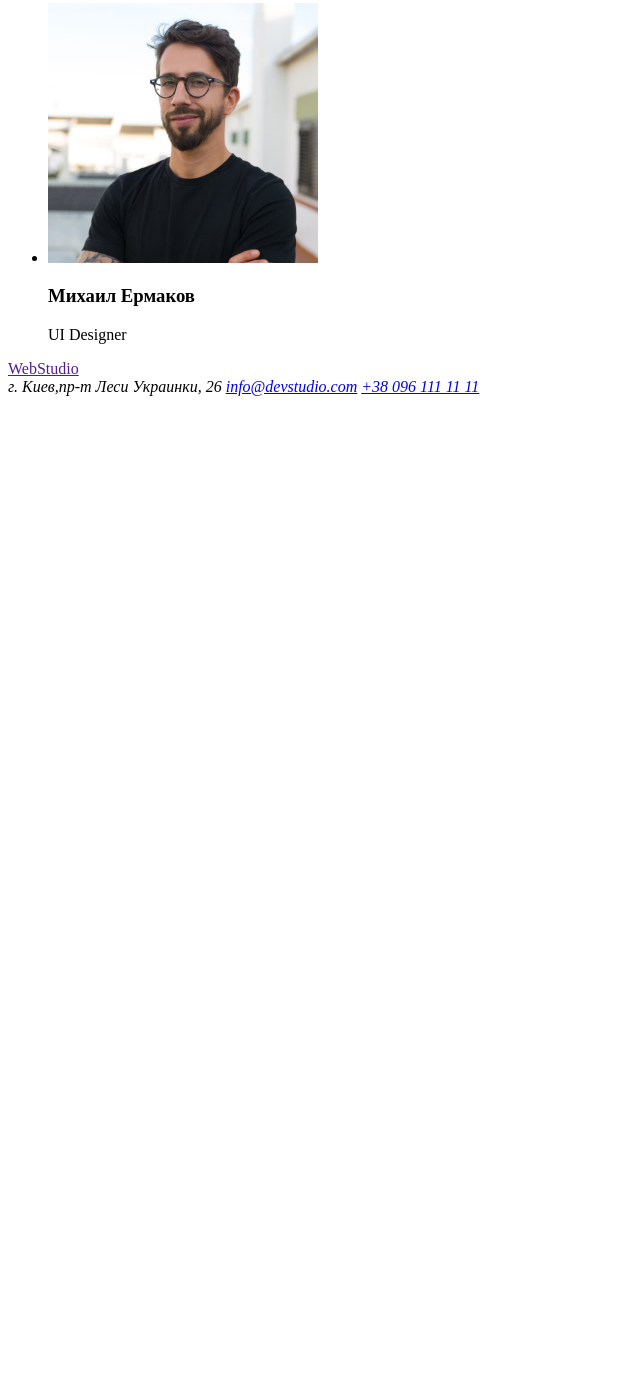
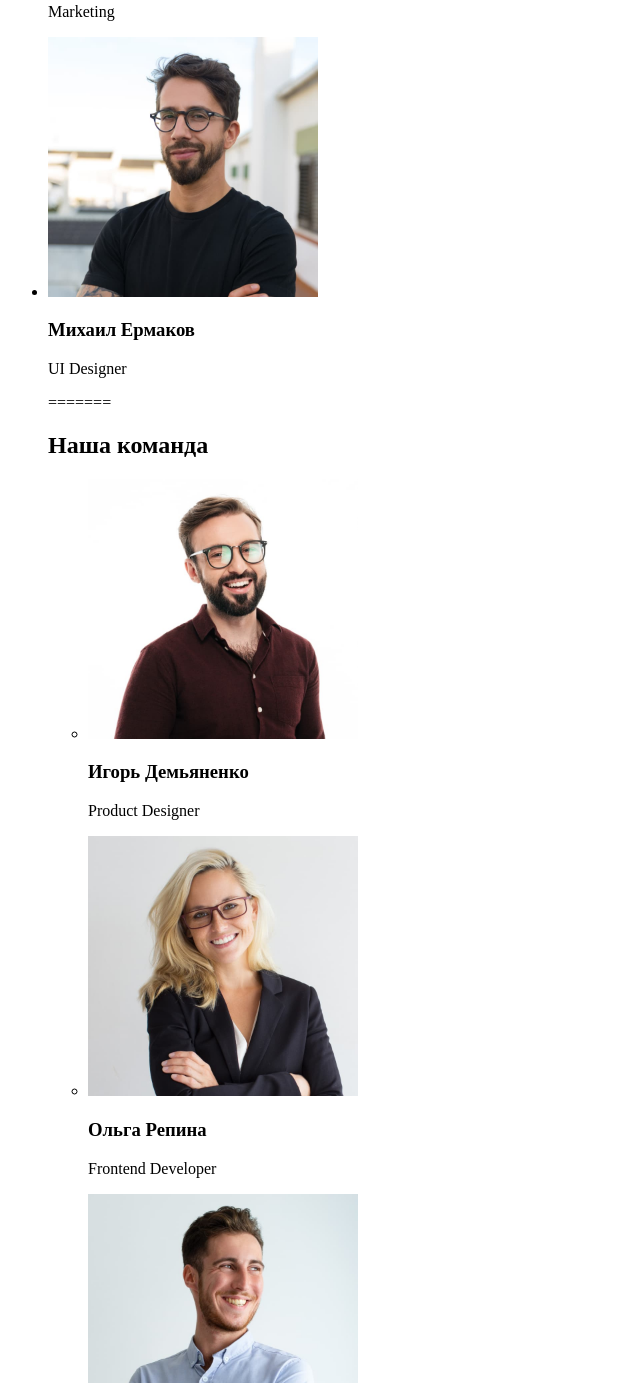
Before and after one commit to Trofimenko88/goit-markup-hw-01, a plain HTML site: page index.html in a window 1280 px wide. Shown: the part 2643-4026 px from the top of the page, without its empty margins (0-640 px from the left). Before the commit the page ends 3047 px from the top, so only its background shows below. Drawn offline with Linux system fonts and the light colour scheme.

Commit message:
Update index.html
2

```diff
--- a/index.html
+++ b/index.html
@@ -64,6 +64,7 @@
             </ul>
         </section>
         <section>
+<<<<<<< Updated upstream
                     <h2>Наша команда</h2>
             <ul>
                 <li>
@@ -102,6 +103,22 @@
                 <p>
                     UI Designer
                 </p>
+=======
+            <h2>Наша команда</h2>
+            <ul>
+                <li><img src="./images/product-designer.jpg" alt="Анфа́с лицо Product Designer " width="270" height="260"></li>
+                <h3> Игорь Демьяненко</h3>
+                <p>Product Designer</p>
+                <li><img src="./images/frontend-developer.jpg" alt="Анфа́с лицо Frontend Developer" width="270" height="260"></li>
+                <h3>Ольга Репина</h3>
+                <p>Frontend Developer</p>
+                <li><img src="./images/marketing.jpg" alt="Анфа́с лицо Marketing" width="270" height="260"></li>
+                <h3>Николай Тарасов</h3>
+                <p>Marketing</p>
+                <li><img src="./images/ui-designer.jpg" alt="Анфа́с лицо Designer" width="270" height="260"> </li>
+                <h3>Михаил Ермаков</h3>
+                <p>UI Designer</p>
+>>>>>>> Stashed changes
             </ul>
         </section>
     </main>
```
